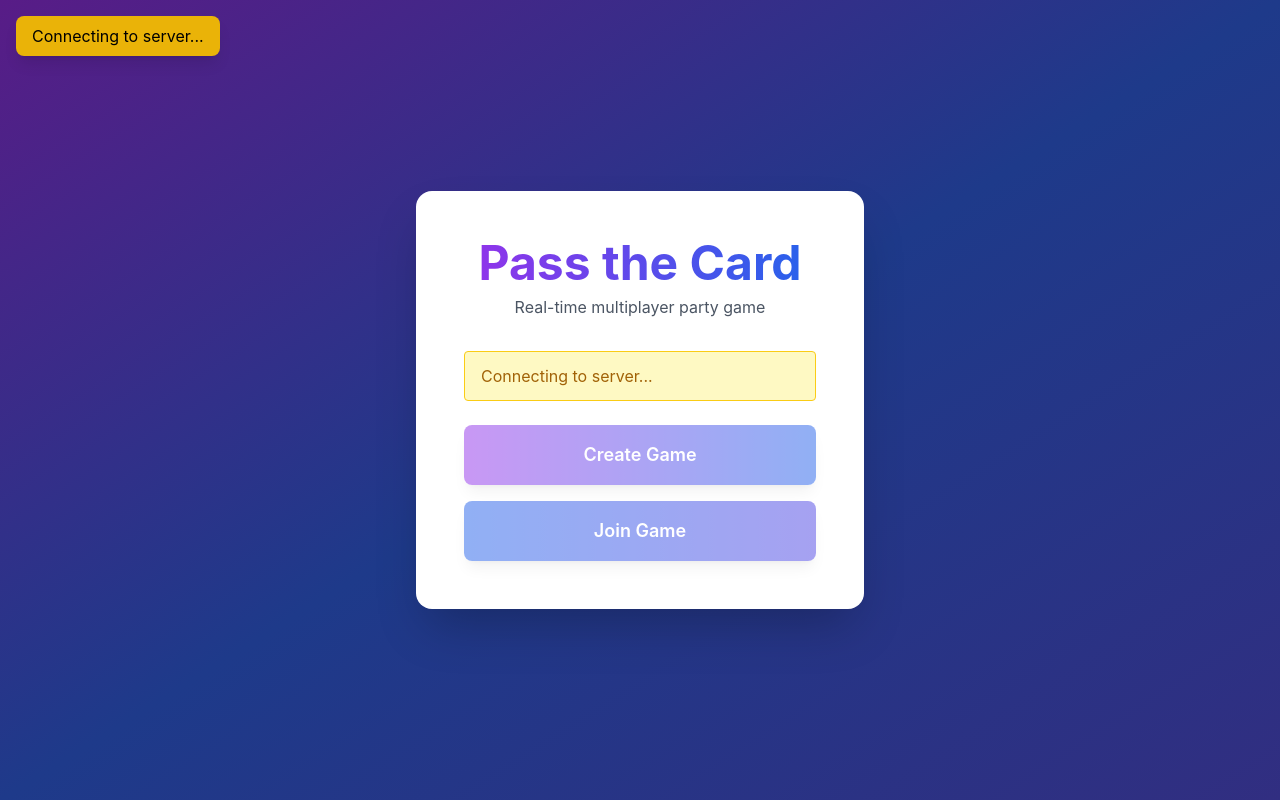
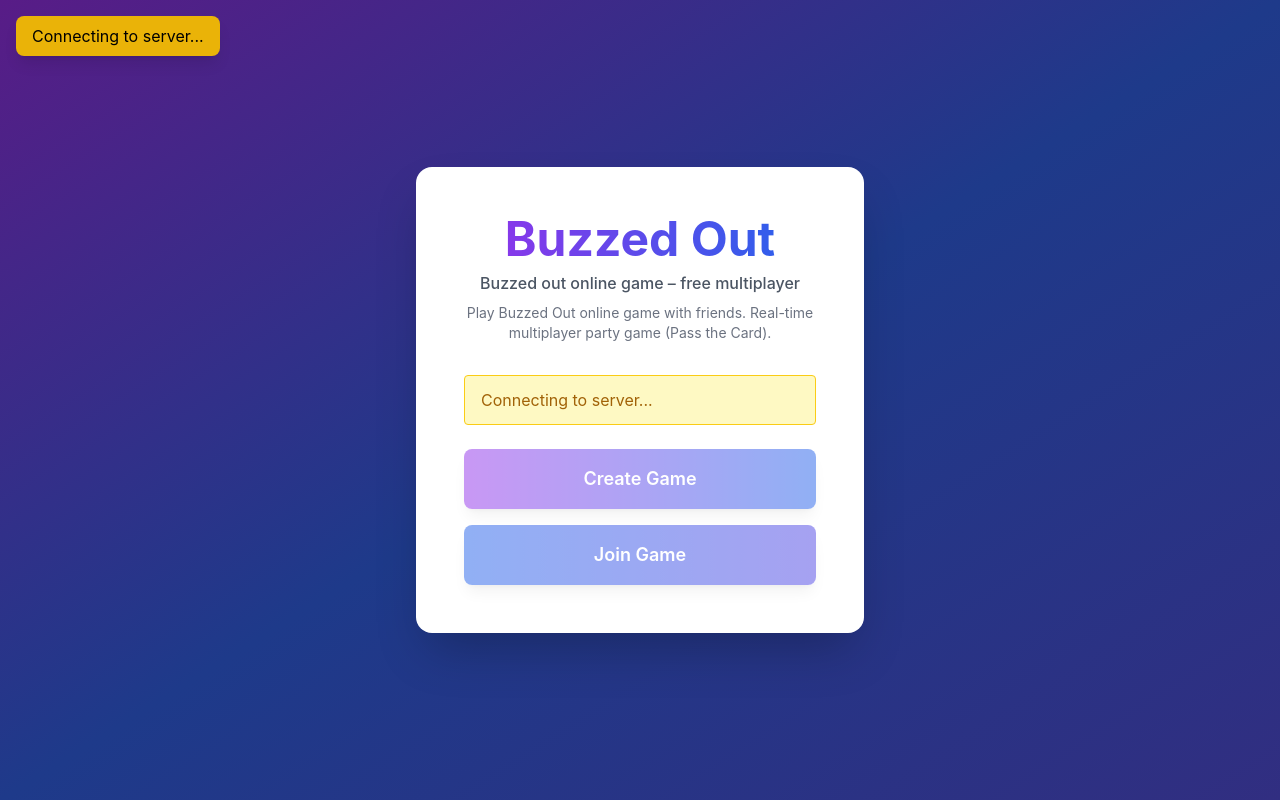
Before and after one commit to g138/Buzzed-Out, a React (Create React App) app in the folder frontend/: page / in a window 1280 px wide. Built offline with nearby package versions, Linux system fonts and the light colour scheme; no server answers; the HTML template or start-up script is replaced by a standard one.

Commit message:
feat: add google adsense

```diff
--- a/frontend/public/index.html
+++ b/frontend/public/index.html
@@ -5,14 +5,14 @@
     <meta name="viewport" content="width=device-width, initial-scale=1" />
     <meta name="theme-color" content="#7c3aed" />
 
-    <!-- Primary Meta Tags -->
-    <title>Buzzed Out - Pass the Card | Free Online Multiplayer Party Game</title>
-    <meta name="title" content="Buzzed Out - Pass the Card | Free Online Multiplayer Party Game" />
+    <!-- Primary Meta Tags - Target: "buzzed out online game" and "buzzed out online game multiplayer" -->
+    <title>Buzzed Out Online Game | Free Multiplayer - Play Buzzed Out Game</title>
+    <meta name="title" content="Buzzed Out Online Game | Free Multiplayer - Play Buzzed Out Game" />
     <meta
       name="description"
-      content="Play Buzzed Out (Pass the Card) - A free online multiplayer party game! Two teams compete by guessing phrases and passing cards. Hidden timer adds excitement. Play with friends instantly, no download required!"
+      content="Play Buzzed Out online game free! Buzzed out online game multiplayer for 4+ players. Two teams, phrase guessing, hidden timer. No download - play in browser now."
     />
-    <meta name="keywords" content="buzzed out, pass the card, online party game, multiplayer game, free online game, team game, word guessing game, party game online, real-time multiplayer, card game online, buzzed out game, pass the card game, multiplayer word game" />
+    <meta name="keywords" content="buzzed out online game, buzzed out online game multiplayer, buzzed out game, play buzzed out online, pass the card, online party game, multiplayer game, free online game, word guessing game, party game online, real-time multiplayer, card game online" />
     <meta name="author" content="Pass the Card Game" />
     <meta name="robots" content="index, follow" />
     <meta name="language" content="English" />
@@ -21,8 +21,8 @@
     <!-- Open Graph / Facebook -->
     <meta property="og:type" content="website" />
     <meta property="og:url" content="https://buzzed-out.onrender.com/" />
-    <meta property="og:title" content="Buzzed Out - Pass the Card | Free Online Multiplayer Party Game" />
-    <meta property="og:description" content="Play Buzzed Out (Pass the Card) - A free online multiplayer party game! Two teams compete by guessing phrases and passing cards. Hidden timer adds excitement. Play with friends instantly!" />
+    <meta property="og:title" content="Buzzed Out Online Game | Free Multiplayer - Play Now" />
+    <meta property="og:description" content="Play Buzzed Out online game free! Buzzed out online game multiplayer. Two teams, phrase guessing, hidden timer. No download." />
     <meta property="og:image" content="https://buzzed-out.onrender.com/og-image.png" />
     <meta property="og:image:width" content="1200" />
     <meta property="og:image:height" content="630" />
@@ -31,8 +31,8 @@
     <!-- Twitter -->
     <meta property="twitter:card" content="summary_large_image" />
     <meta property="twitter:url" content="https://buzzed-out.onrender.com/" />
-    <meta property="twitter:title" content="Buzzed Out - Pass the Card | Free Online Multiplayer Party Game" />
-    <meta property="twitter:description" content="Play Buzzed Out (Pass the Card) - A free online multiplayer party game! Two teams compete by guessing phrases and passing cards. Hidden timer adds excitement." />
+    <meta property="twitter:title" content="Buzzed Out Online Game | Free Multiplayer - Play Now" />
+    <meta property="twitter:description" content="Play Buzzed Out online game free! Buzzed out online game multiplayer. Two teams, phrase guessing, hidden timer." />
     <meta property="twitter:image" content="https://buzzed-out.onrender.com/og-image.png" />
 
     <!-- Structured Data (JSON-LD) for Search Engines -->
@@ -40,9 +40,9 @@
     {
       "@context": "https://schema.org",
       "@type": "WebApplication",
-      "name": "Buzzed Out - Pass the Card",
-      "alternateName": "Pass the Card",
-      "description": "A free online multiplayer party game where two teams compete by guessing phrases and passing cards. Hidden timer adds excitement to the gameplay.",
+      "name": "Buzzed Out Online Game",
+      "alternateName": ["Buzzed Out", "Pass the Card", "Buzzed Out Online Game Multiplayer"],
+      "description": "Buzzed out online game - free multiplayer party game. Play Buzzed Out online game with friends. Two teams compete by guessing phrases and passing cards. Hidden timer adds excitement.",
       "url": "https://buzzed-out.onrender.com",
       "applicationCategory": "Game",
       "operatingSystem": "Web Browser",
@@ -58,8 +58,8 @@
       },
       "gameItem": {
         "@type": "VideoGame",
-        "name": "Buzzed Out - Pass the Card",
-        "genre": "Party Game, Word Game, Multiplayer Game",
+        "name": "Buzzed Out Online Game",
+        "genre": "Party Game, Word Game, Multiplayer Game, Online Game",
         "gamePlatform": "Web Browser",
         "numberOfPlayers": {
           "minValue": 4,
@@ -79,8 +79,9 @@
     {
       "@context": "https://schema.org",
       "@type": "Game",
-      "name": "Buzzed Out - Pass the Card",
-      "description": "Free online multiplayer party game where teams compete by guessing phrases",
+      "name": "Buzzed Out Online Game",
+      "alternateName": "Buzzed Out Online Game Multiplayer",
+      "description": "Buzzed out online game - free multiplayer party game. Teams compete by guessing phrases. Play Buzzed Out online game in browser.",
       "gameLocation": "Online",
       "numberOfPlayers": {
         "@type": "QuantitativeValue",
--- a/frontend/src/components/LandingPage.js
+++ b/frontend/src/components/LandingPage.js
@@ -24,10 +24,13 @@ const LandingPage = ({ onCreateGame, onJoinGame, connected }) => {
       <div className="min-h-screen flex items-center justify-center p-4">
         <div className="bg-white rounded-2xl shadow-2xl p-8 md:p-12 max-w-md w-full">
           <h1 className="text-4xl md:text-5xl font-bold text-center mb-2 bg-gradient-to-r from-purple-600 to-blue-600 bg-clip-text text-transparent">
-            Pass the Card
+            Buzzed Out
           </h1>
-          <p className="text-gray-600 text-center mb-8">
-            Real-time multiplayer party game
+          <p className="text-gray-600 text-center mb-2 font-medium">
+            Buzzed out online game – free multiplayer
+          </p>
+          <p className="text-gray-500 text-center text-sm mb-8">
+            Play Buzzed Out online game with friends. Real-time multiplayer party game (Pass the Card).
           </p>
 
           {!connected && (
```
